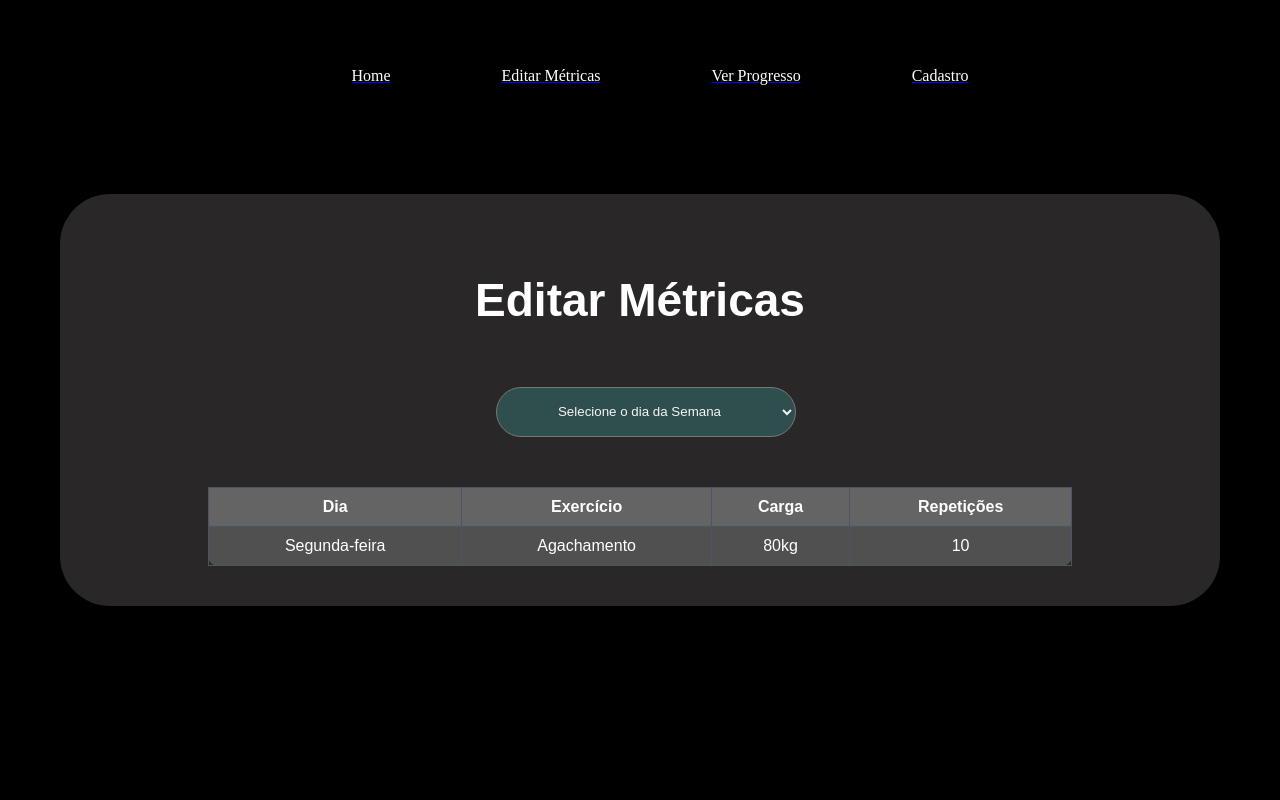
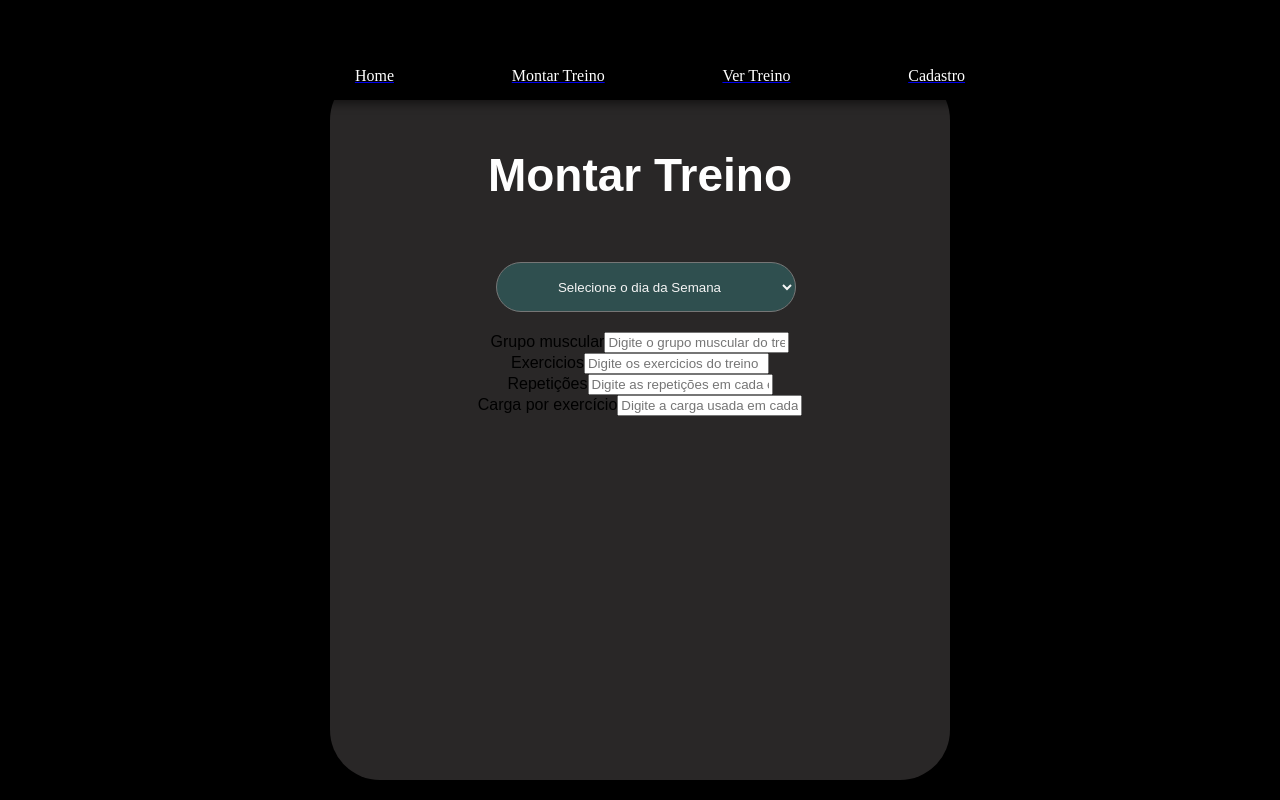
Before and after one commit to devlourenco/Front-End-Projeto-Somativa, a React (Vite) app: page /metricas in a window 1280 px wide. Built offline with nearby package versions, Linux system fonts and the light colour scheme.

Commit message:
Criação do componente de Input para o formulário de criação de treinos

```diff
--- a/src/components/layout/NavBar.jsx
+++ b/src/components/layout/NavBar.jsx
@@ -10,10 +10,10 @@ export default function NavBar() {
             <li className={style.home}>Home</li>
           </Link>
           <Link to='metricas'>
-            <li className={style.metrica}>Editar Métricas</li>
+            <li className={style.metrica}>Montar Treino</li>
           </Link>
           <Link to='/progresso'>
-            <li className={style.progresso}>Ver Progresso</li>
+            <li className={style.progresso}>Ver Treino</li>
           </Link>
           <Link to='/signup'>
             <li className={style.perfil}>Cadastro</li>
--- a/src/components/pages/Metricas/Metricas.jsx
+++ b/src/components/pages/Metricas/Metricas.jsx
@@ -1,33 +1,42 @@
 import styles from "../Metricas/Metricas.module.css";
 import Select from "./MetricasComponents/Select";
+import Input from "./MetricasComponents/Input";
 
 export default function Metricas() {
   return (
     <section className={styles.corpo}>
-      <h1 className={styles.titulo}>Editar Métricas</h1>
+      <h1 className={styles.titulo}>Montar Treino</h1>
       <div className={styles.selectContainer}>
         <Select />
       </div>
-      <div className={styles.tabela}>
-        <table className={styles.planilha}>
-          <thead>
-            <tr>
-              <th>Dia</th>
-              <th>Exercício</th>
-              <th>Carga</th>
-              <th>Repetições</th>
-            </tr>
-          </thead>
-          <tbody>
-            <tr>
-              <td>Segunda-feira</td>
-              <td>Agachamento</td>
-              <td>80kg</td>
-              <td>10</td>
-            </tr>
-          </tbody>
-        </table>
-      </div>
+      <Input
+        type="text"
+        name="grupo_muscular"
+        placeHolder="Digite o grupo muscular do treino"
+        text="Grupo muscular"
+        // handlerChangeTraining={handlerChangeTraining}
+      />
+      <Input
+        type="text"
+        name="exercicios"
+        placeHolder="Digite os exercicios do treino"
+        text="Exercicios"
+        // handlerChangeTraining={handlerChangeTraining}
+      />
+      <Input
+        type="text"
+        name="repeticoes"
+        placeHolder="Digite as repetições em cada exercício do treino"
+        text="Repetições"
+        // handlerChangeTraining={handlerChangeTraining}
+      />
+      <Input
+        type="text"
+        name="carga_do_treino"
+        placeHolder="Digite a carga usada em cada exercício do treino"
+        text="Carga por exercício"
+        // handlerChangeTraining={handlerChangeTraining}
+      />
     </section>
   );
 }
--- a/src/components/pages/Metricas/Metricas.module.css
+++ b/src/components/pages/Metricas/Metricas.module.css
@@ -2,12 +2,14 @@
   display: flex;
   flex-direction: column;
   align-items: center;
-  width: 90%;
+  width: 45%;
   margin: 70px auto;
+  margin-bottom: 20px;
   border-radius: 50px;
   font-family: JetBrains, sans-serif;
   background-color: rgb(41, 39, 39);
   padding: 40px;
+  height:630px;
 }
 
 .titulo {
--- /dev/null
+++ b/src/components/pages/Metricas/MetricasComponents/Input.jsx
@@ -0,0 +1,24 @@
+import React from "react";
+import style from "./Input.module.css";
+
+export default function Input({
+  type,
+  text,
+  name,
+  placeHolder,
+  handlerChangeTraining,
+}) {
+  return (
+    <div className={style.inputControl}>
+      <label htmlFor={name}></label>
+      {text}
+      <input
+        type={type}
+        name={name}
+        id={name}
+        placeholder={placeHolder}
+        onChange={handlerChangeTraining}
+      />
+    </div>
+  );
+}
```
Also changed, not shown: src/components/pages/Metricas/MetricasComponents/Input.module.css (added).
